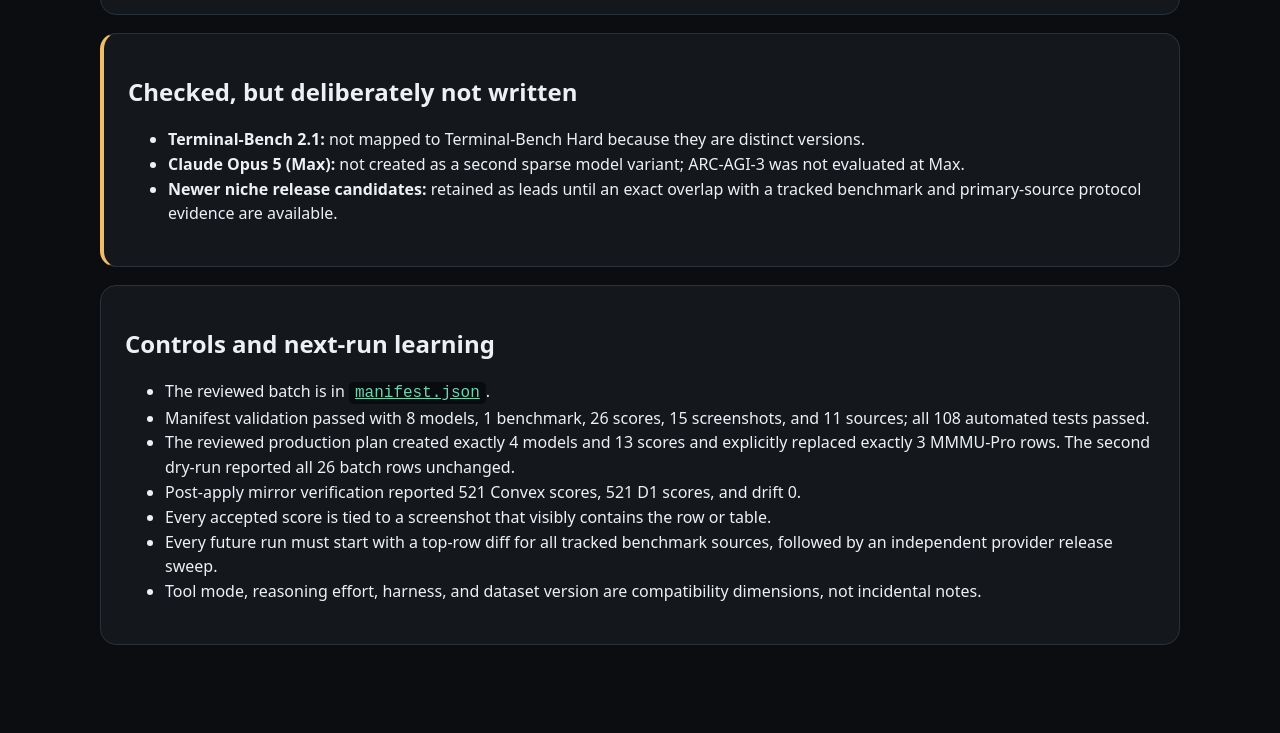
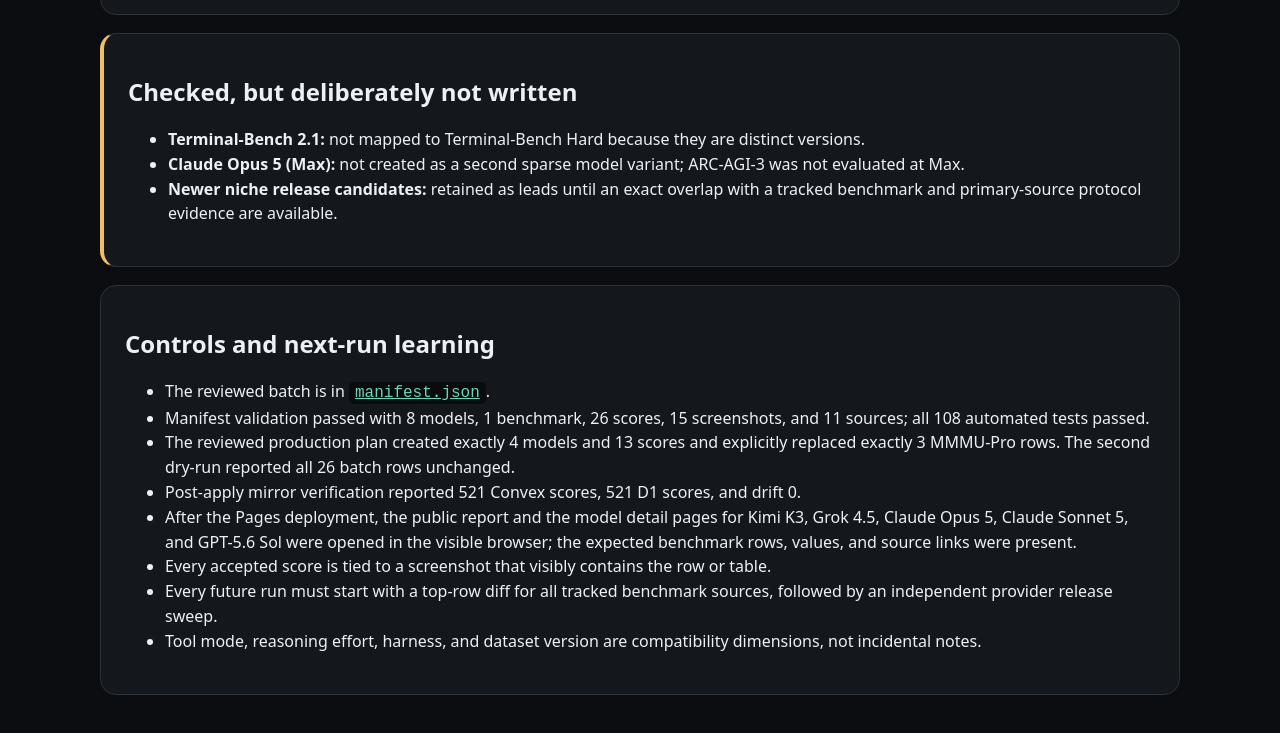
Before and after one commit to flofischerpfuhl-stack/suprabench, a website: page public/reports/curation/2026-08-02/index.html in a window 1280 px wide. Shown: the part 10961-11694 px from the top of the page. Drawn offline with Linux system fonts and the light colour scheme.

Commit message:
Record live curation verification

```diff
--- a/public/reports/curation/2026-08-02/index.html
+++ b/public/reports/curation/2026-08-02/index.html
@@ -75,6 +75,6 @@
 
   <section>
     <h2>Controls and next-run learning</h2>
-    <ul><li>The reviewed batch is in <a href="manifest.json"><code>manifest.json</code></a>.</li><li>Manifest validation passed with 8 models, 1 benchmark, 26 scores, 15 screenshots, and 11 sources; all 108 automated tests passed.</li><li>The reviewed production plan created exactly 4 models and 13 scores and explicitly replaced exactly 3 MMMU-Pro rows. The second dry-run reported all 26 batch rows unchanged.</li><li>Post-apply mirror verification reported 521 Convex scores, 521 D1 scores, and drift 0.</li><li>Every accepted score is tied to a screenshot that visibly contains the row or table.</li><li>Every future run must start with a top-row diff for all tracked benchmark sources, followed by an independent provider release sweep.</li><li>Tool mode, reasoning effort, harness, and dataset version are compatibility dimensions, not incidental notes.</li></ul>
+    <ul><li>The reviewed batch is in <a href="manifest.json"><code>manifest.json</code></a>.</li><li>Manifest validation passed with 8 models, 1 benchmark, 26 scores, 15 screenshots, and 11 sources; all 108 automated tests passed.</li><li>The reviewed production plan created exactly 4 models and 13 scores and explicitly replaced exactly 3 MMMU-Pro rows. The second dry-run reported all 26 batch rows unchanged.</li><li>Post-apply mirror verification reported 521 Convex scores, 521 D1 scores, and drift 0.</li><li>After the Pages deployment, the public report and the model detail pages for Kimi K3, Grok 4.5, Claude Opus 5, Claude Sonnet 5, and GPT-5.6 Sol were opened in the visible browser; the expected benchmark rows, values, and source links were present.</li><li>Every accepted score is tied to a screenshot that visibly contains the row or table.</li><li>Every future run must start with a top-row diff for all tracked benchmark sources, followed by an independent provider release sweep.</li><li>Tool mode, reasoning effort, harness, and dataset version are compatibility dimensions, not incidental notes.</li></ul>
   </section>
 </main></body></html>
```
